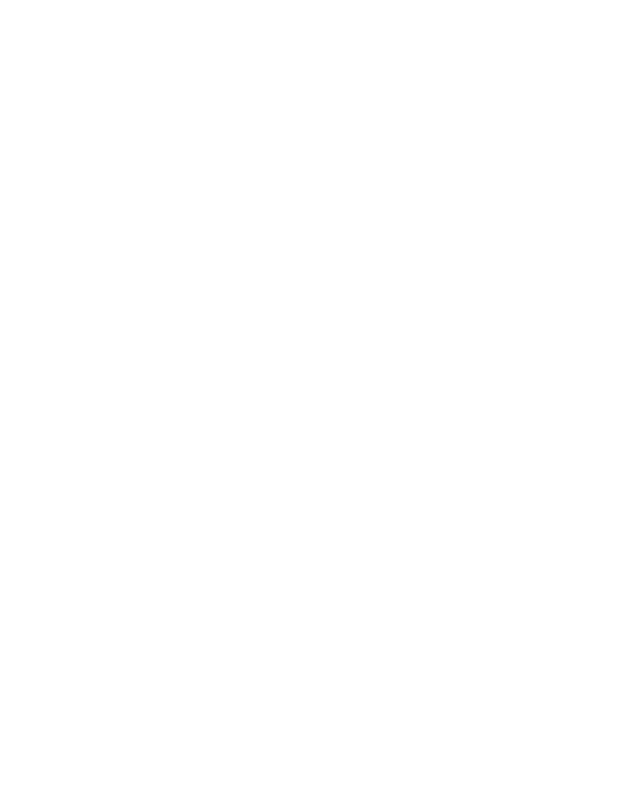
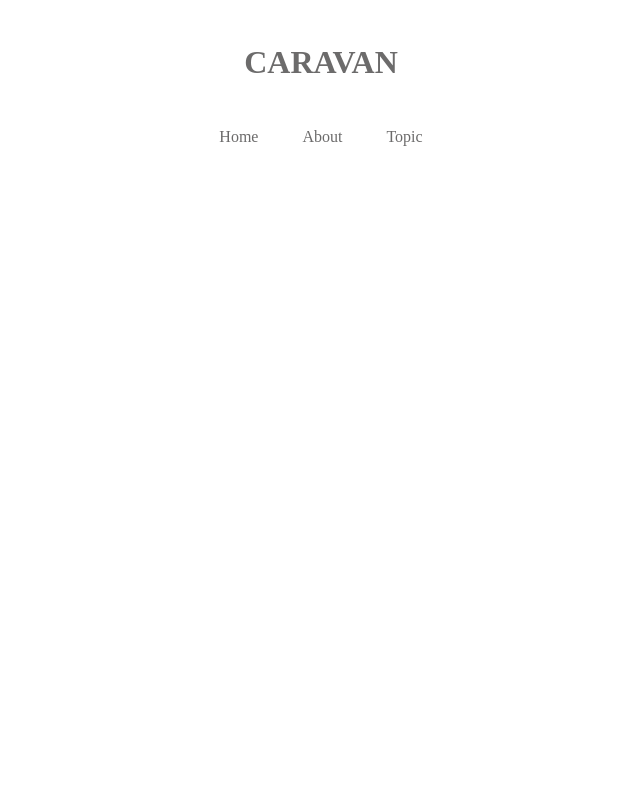
Before and after one commit to komaitaira/caravan, a plain HTML site: page index.html in a window 1280 px wide. Shown: the top 800 px of the page, without its empty margins (319-959 px from the left). Drawn offline with Linux system fonts and the light colour scheme.

Commit message:
第５章の学習

```diff
--- a/index.html
+++ b/index.html
@@ -6,7 +6,20 @@
 	<title>CARAVAN</title>
 </head>
 <body>
-
+	<header>
+		<h1 class="headline">
+			<a href="index.html">CARAVAN</a>
+		</h1>
+	</header>
+	<nav>
+		<ul class="nav-list">
+			<li class="nav-list-item">
+				<a href="index.html">Home</a>
+			</li>
+			<li class="nav-list-item">About</li>
+			<li class="nav-list-item">Topic</li>
+		</ul>
+	</nav>
 	<div class="main-visual">
 		<div class="main-visual-content"></div>
 	</div>
@@ -14,5 +27,8 @@
 		<div class="blog"></div>
 		<div class="sidebar"></div>
 	</div>
+	<footer>
+		<p class="footer-text">© All rights reserved by INfratop.Inc.</p>
+	</footer>
 </body>
 </html>
--- a/style.css
+++ b/style.css
@@ -2,6 +2,11 @@
 	margin: ;
 	padding: ;
 	box-sizing: border-box;
+	color: #6c6b6b;
+}
+
+a {
+	text-decoration: none;
 }
 
 .clearfix::after {
@@ -10,9 +15,26 @@
 	clear: both;
 }
 
+header {
+	width: 90%;
+	padding: 15px 0;
+	margin: 0 auto;
+	text-align: center;
+}
 
-
-
+header.headline {
+	font-size: 32px;
+}
+.nav-list {
+	text-align: center;
+	padding: 10px 0;
+	margin: 0 auto;
+}
+.nav-list-item {
+	list-style: none;
+	display: inline-block;
+	margin: 0 20px;
+}
 
 .main-visual {
 	width: 100%;
@@ -39,3 +61,14 @@
 	height: 1400px;
 	float: left;
 }
+
+footer {
+	width: 100%;
+	height: 120px;
+	text-align: center;
+	padding: 50px 0;
+	background-color: #848282;
+}
+.footer-text {
+	color: #fff;
+}
```
